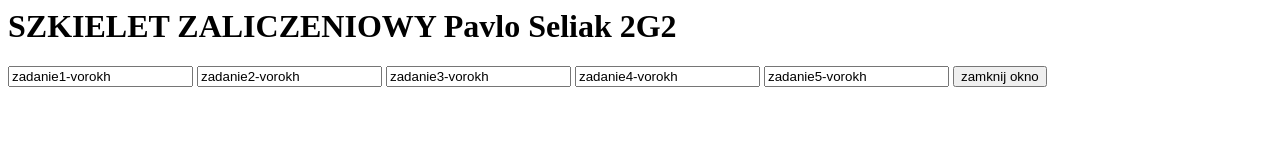
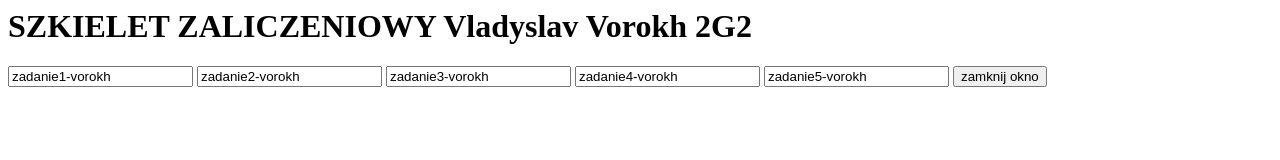
Before and after one commit to vladyslavv981/JS_Vorokh, a plain HTML site: page index.html in a window 1280 px wide. Drawn offline with Linux system fonts and the light colour scheme.

Commit message:
Update index.html

```diff
--- a/index.html
+++ b/index.html
@@ -29,7 +29,7 @@ function okno_zamknij()
           </script>
       </head>
 <body>
-     <h1 color="red">SZKIELET ZALICZENIOWY Pavlo Seliak 2G2</h1>
+     <h1 color="red">SZKIELET ZALICZENIOWY Vladyslav Vorokh 2G2</h1>
    <form>
         <input type="button_zadanie1" name="zadanie1" value="zadanie1-vorokh" onclick="WinOpen_zadanie1(' ')">
         <input type="button_zadanie2" name="zadanie2" value="zadanie2-vorokh" onclick="WinOpen_zadanie2(' ')">
```
